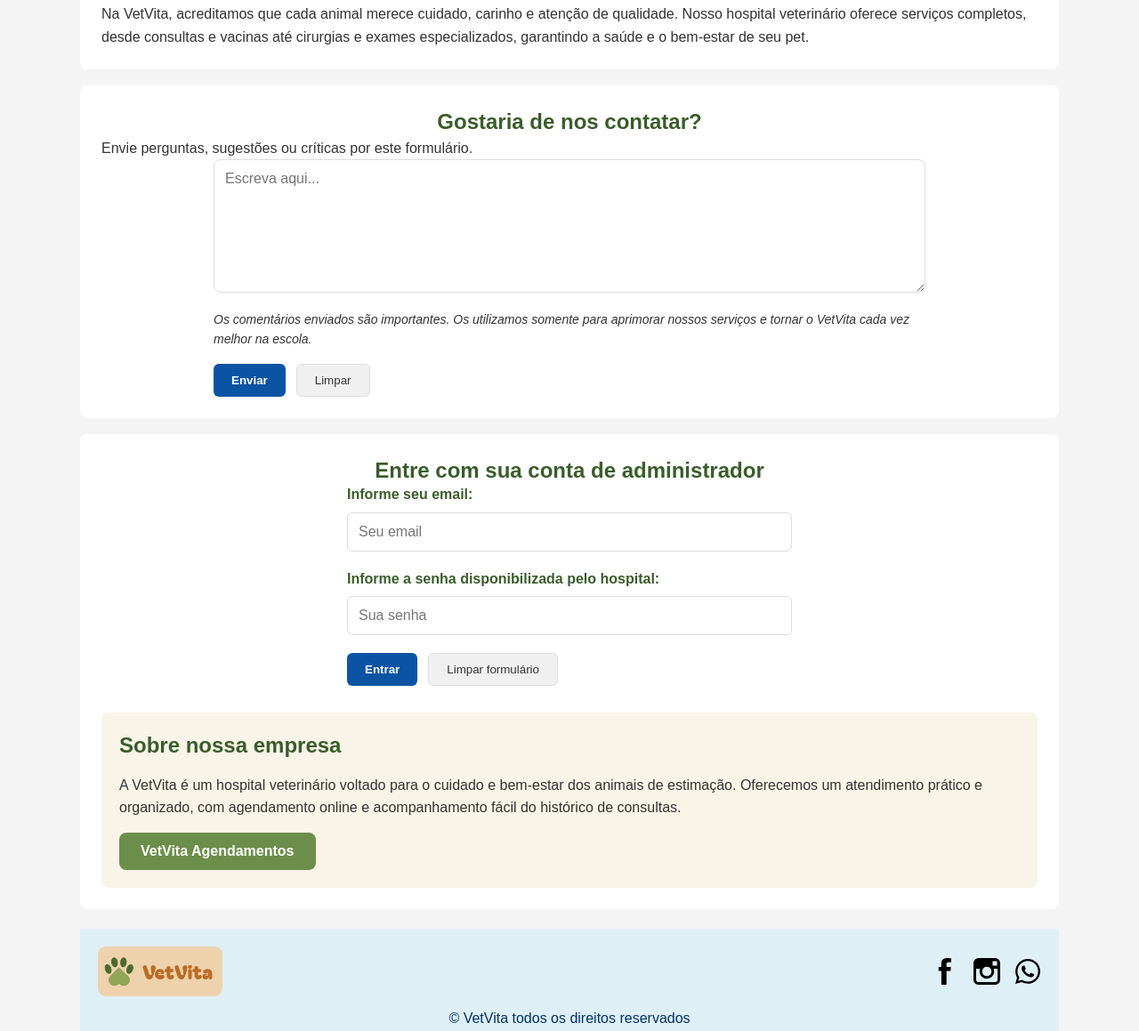
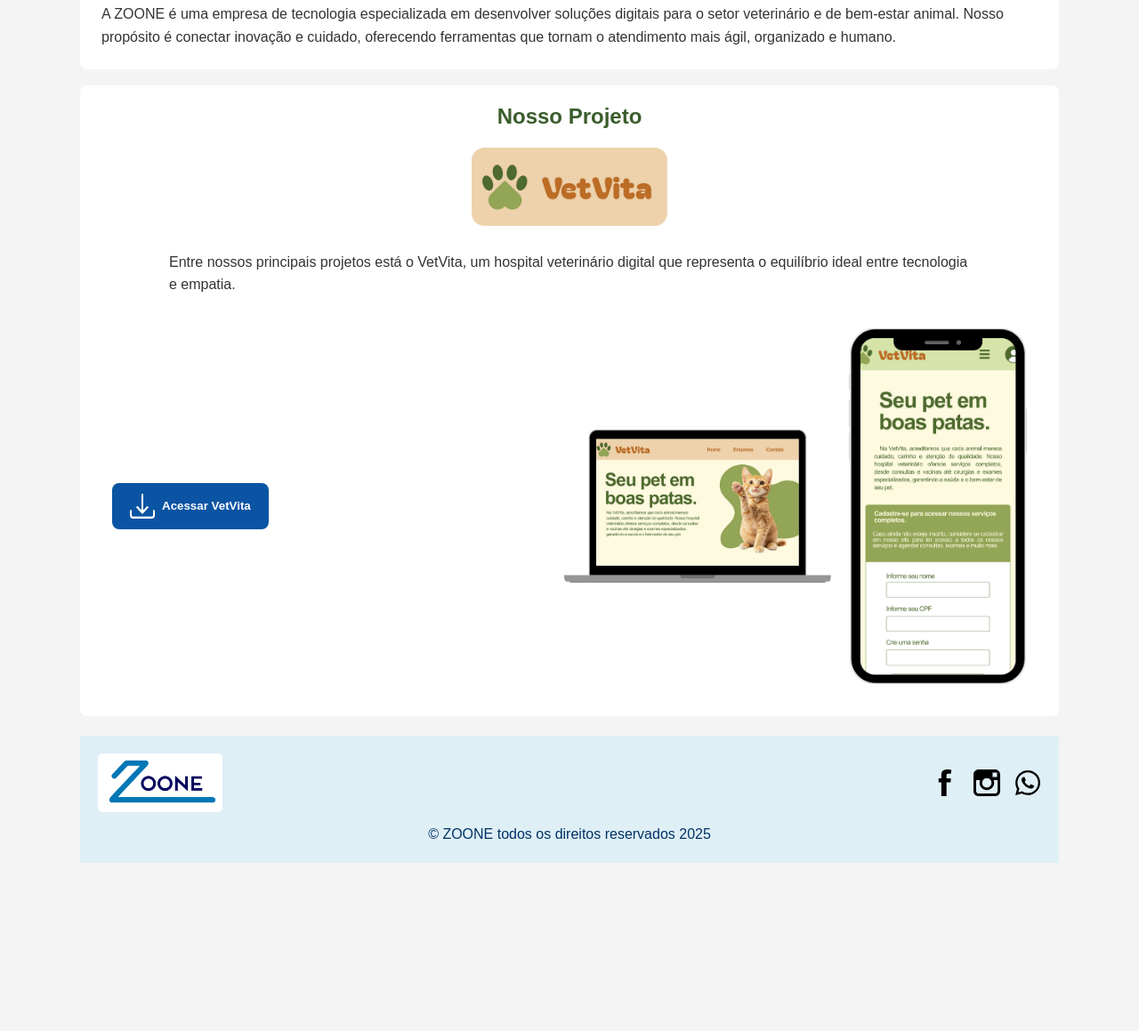
Before and after one commit to GabrielFornielis/VetVita, a website: page Public/index.html in a window 1280 px wide. Shown: the part 597-1756 px from the top of the page at 89% size. After the commit the page ends 1567 px from the top, so only its background shows below. Drawn offline with Linux system fonts and the light colour scheme.

Commit message:
Voltando uma alteração

```diff
--- a/Public/css/style.css
+++ b/Public/css/style.css
@@ -16,8 +16,8 @@
   display: none !important;
 }
 
-/* VETVITA (web-like even on mobile) */
-#main-vetvita {
+/* ZOONE (web-like even on mobile) */
+#main-zoone {
   min-height: 100vh;
 }
 
@@ -77,118 +77,88 @@
   padding: 18px;
 }
 
-.sobre, .contato, .admin {
+.sobre {
   background: #fff;
   padding: 24px;
   border-radius: 8px;
   margin-top: 18px;
 }
 
-.sobre p, .contato p, .admin p {
+.sobre p {
   line-height: 1.6;
   color: #333;
 }
 
-/* FORMULÁRIO DE CONTATO */
-.form-section {
-  max-width: 800px;
-  margin: 0 auto;
+/* PROJETO / DOWNLOAD */
+.projeto {
+  display: flex;
+  flex-direction: column;
+  gap: 18px;
+  padding: 18px;
+  background: #fff;
+  margin-top: 18px;
+  border-radius: 8px;
+  min-height: 50vh;
 }
 
-.contact-textarea {
-  width: 100%;
-  height: 150px;
-  padding: 12px;
-  border: 1px solid #ddd;
-  border-radius: 8px;
-  font-family: Arial, sans-serif;
-  font-size: 16px;
-  resize: vertical;
-  margin-bottom: 12px;
+.vetvita-logo {
+  width: 220px;
+  display: block;
+  margin: 0 auto 10px auto;
 }
 
-.form-note {
-  font-size: 14px;
-  color: #666;
-  margin-bottom: 16px;
-  font-style: italic;
+.descricao {
+  max-width: 900px;
+  margin: 0 auto;
+  line-height: 1.6;
+  color: #333;
 }
 
-.form-buttons {
+.download-section {
   display: flex;
-  gap: 12px;
+  flex-wrap: wrap;
+  gap: 24px;
+  align-items: center;
+  justify-content: space-between;
+  padding: 18px;
+  background: #fff;
+  border-radius: 8px;
 }
 
-.submit-btn, .login-btn {
+/* botão download */
+.download-btn {
+  display: inline-flex;
+  align-items: center;
+  padding: 12px 20px;
   background: #0a54a3;
-  color: white;
+  color: #fff;
+  border-radius: 8px;
+  text-decoration: none;
+  font-weight: 700;
   border: none;
-  padding: 10px 20px;
-  border-radius: 6px;
-  cursor: pointer;
-  font-weight: bold;
-}
-
-.clear-btn {
-  background: #f0f0f0;
-  color: #333;
-  border: 1px solid #ddd;
-  padding: 10px 20px;
-  border-radius: 6px;
   cursor: pointer;
 }
 
-/* FORMULÁRIO ADMIN */
-.admin-form {
-  max-width: 500px;
-  margin: 0 auto 30px auto;
+.download-btn img {
+  width: 28px;
+  height: 28px;
+  margin-right: 8px;
 }
 
-.form-group {
-  margin-bottom: 20px;
+/* imagens */
+.imagens {
+  display: flex;
+  gap: 20px;
+  align-items: center;
 }
 
-.form-group label {
-  display: block;
-  margin-bottom: 8px;
-  font-weight: bold;
-  color: #3a5d2b;
+.imagens img {
+  border-radius: 10px;
+  max-width: 100%;
+  height: auto;
 }
 
-.form-group input {
-  width: 100%;
-  padding: 12px;
-  border: 1px solid #ddd;
-  border-radius: 6px;
-  font-size: 16px;
-}
-
-/* SEÇÃO SOBRE A EMPRESA */
-.company-info {
-  background: #f8f4e8;
-  padding: 20px;
-  border-radius: 8px;
-  margin-top: 30px;
-}
-
-.company-info h2 {
-  color: #3a5d2b;
-  margin-bottom: 15px;
-}
-
-.agendamento-btn {
-  background: #6b8f4a;
-  color: white;
-  border: none;
-  padding: 12px 24px;
-  border-radius: 8px;
-  cursor: pointer;
-  font-weight: bold;
-  margin-top: 15px;
-  font-size: 16px;
-}
-
-/* FOOTER VETVITA */
+/* FOOTER ZOONE */
 .footer {
   background: #dfeff6;
   padding: 20px;
@@ -224,7 +194,7 @@
   cursor: pointer;
 }
 
-/* VETVITA APP (app UI) - PÁGINA ÚNICA */
+/* VETVITA (app UI) - PÁGINA ÚNICA */
 #vetvita-app {
   min-height: 100vh;
   background: #faf3df;
@@ -258,7 +228,7 @@
   color: #3a5d2b;
 }
 
-.back-to-main {
+.back-to-zoone {
   background: transparent;
   color: #3a5d2b;
   border: 1px solid #3a5d2b;
@@ -566,13 +536,18 @@
     gap: 8px;
   }
 
-  .form-buttons {
+  .download-section {
     flex-direction: column;
+    align-items: center;
   }
 
-  .footer-content {
+  .imagens {
     flex-direction: column;
-    text-align: center;
+    align-items: center;
+  }
+
+  .vetvita-logo {
+    width: 160px;
   }
 
   .vv-time-grid {
--- a/Public/index.html
+++ b/Public/index.html
@@ -3,114 +3,82 @@
 <head>
   <meta charset="utf-8" />
   <meta name="viewport" content="width=device-width,initial-scale=1.0,viewport-fit=cover" />
-  <title>VetVita - Hospital Veterinário</title>
+  <title>ZOONE - Tecnologia e Cuidado Animal</title>
 
   <link rel="manifest" href="/manifest.json">
   <link rel="apple-touch-icon" href="/img/icons/IcoVetVita-192x192.png">
   <link rel="stylesheet" href="/css/style.css">
 </head>
 <body>
-  <!-- Página VetVita Principal -->
-  <div id="main-vetvita" class="site-root">
+  <!-- Página ZOONE -->
+  <div id="main-zoone" class="site-root">
     <header>
-      <img src="/img/LogoVetVita(ComFundo).png" alt="Logo VetVita" class="logo">
+      <img src="/img/LogoZoone.png" alt="Logo ZOONE" class="logo">
       <nav>
         <a href="#" data-page="home">Home</a>
-        <a href="#" data-page="sobre">Sobre</a>
+        <a href="#" data-page="projetos">Nossos Projetos</a>
         <a href="#" data-page="contato">Contato</a>
-        <a href="#" data-page="admin">Admin</a>
+        <a href="#" data-page="vetvita">VetVita</a>
       </nav>
       <div style="display:flex;align-items:center;gap:12px">
         <div class="install-area">
-          <button class="btn-install" data-install>Instalar App</button>
+          <button class="btn-install" data-install>Instalar VetVita</button>
         </div>
         <img class="perfil-icon" src="/img/icon.png" alt="Perfil">
       </div>
     </header>
 
     <section class="hero container" id="home">
-      <h2>Seu pet em<br>boas patas.</h2>
+      <h2>Conectando <br> tecnologia e<br> cuidado animal.</h2>
     </section>
 
     <section class="sobre container" id="sobre">
       <p>
-        Na VetVita, acreditamos que cada animal merece cuidado, carinho e atenção de qualidade.
-        Nosso hospital veterinário oferece serviços completos, desde consultas e vacinas até
-        cirurgias e exames especializados, garantindo a saúde e o bem-estar de seu pet.
+        A ZOONE é uma empresa de tecnologia especializada em desenvolver soluções digitais para o setor veterinário e de bem-estar animal.
+        Nosso propósito é conectar inovação e cuidado, oferecendo ferramentas que tornam o atendimento mais ágil, organizado e humano.
       </p>
     </section>
 
-    <section class="contato container" id="contato">
-      <h1 style="text-align:center;color:#3a5d2b">Gostaria de nos contatar?</h1>
+    <section class="projeto container" id="projetos">
+      <h1 style="text-align:center;color:#3a5d2b">Nosso Projeto</h1>
+      <img class="vetvita-logo" src="/img/LogoVetVita(ComFundo).png" alt="Logo VetVita">
       <p class="descricao">
-        Envie perguntas, sugestões ou críticas por este formulário.
+        Entre nossos principais projetos está o VetVita, um hospital veterinário digital que representa o equilíbrio ideal entre tecnologia e empatia.
       </p>
 
-      <div class="form-section">
-        <textarea class="contact-textarea" placeholder="Escreva aqui..."></textarea>
-        <p class="form-note">
-          Os comentários enviados são importantes. Os utilizamos somente para aprimorar nossos serviços e tornar o VetVita cada vez melhor na escola.
-        </p>
-        <div class="form-buttons">
-          <button class="submit-btn">Enviar</button>
-          <button class="clear-btn">Limpar</button>
+      <div class="download-section">
+        <button class="download-btn" data-page="vetvita">
+          <img src="/img/Dowload.png" alt="download"> Acessar VetVita
+        </button>
+
+        <div class="imagens">
+          <img id="imgweb" src="/img/WebVetVita.png" width="300" height="200" alt="Imagem Laptop">
+          <img id="imgmobile" src="/img/MobileVetVita.png" width="200" height="350" alt="Imagem Celular">
         </div>
-      </div>
-    </section>
-
-    <section class="admin container" id="admin">
-      <h1 style="text-align:center;color:#3a5d2b">Entre com sua conta de administrador</h1>
-
-      <div class="admin-form">
-        <div class="form-group">
-          <label for="admin-email">Informe seu email:</label>
-          <input type="email" id="admin-email" placeholder="Seu email">
-        </div>
-
-        <div class="form-group">
-          <label for="admin-password">Informe a senha disponibilizada pelo hospital:</label>
-          <input type="password" id="admin-password" placeholder="Sua senha">
-        </div>
-
-        <div class="form-buttons">
-          <button class="login-btn">Entrar</button>
-          <button class="clear-btn">Limpar formulário</button>
-        </div>
-      </div>
-
-      <div class="company-info">
-        <h2>Sobre nossa empresa</h2>
-        <p>
-          A VetVita é um hospital veterinário voltado para o cuidado e bem-estar dos animais de estimação.
-          Oferecemos um atendimento prático e organizado, com agendamento online e acompanhamento fácil do histórico de consultas.
-        </p>
-        <button class="agendamento-btn" data-page="vetvita">
-          VetVita Agendamentos
-        </button>
       </div>
     </section>
 
     <footer class="footer container">
       <div class="footer-content">
-        <div class="footer-logo"><img src="/img/LogoVetVita(ComFundo).png" alt="Logo VetVita" style="width:140px"></div>
+        <div class="footer-logo"><img src="/img/LogoZoone.png" alt="Logo" style="width:140px"></div>
         <div class="footer-icons">
           <a href="#"><img src="/img/facebook.svg" alt="FB"></a>
           <a href="#"><img src="/img/instagram.svg" alt="IG"></a>
           <a href="#"><img src="/img/whatsapp.svg" alt="WA"></a>
         </div>
       </div>
-      <p style="text-align:center;color:#003366;margin-top:8px">© VetVita todos os direitos reservados</p>
+      <p style="text-align:center;color:#003366;margin-top:8px">© ZOONE todos os direitos reservados 2025</p>
     </footer>
   </div>
 
-  <!-- Página VetVita App (inicialmente oculta) -->
+  <!-- Página VetVita ÚNICA (inicialmente oculta) -->
   <div id="vetvita-app" class="hidden">
     <div class="vv-header">
       <div class="vv-brand">
         <img src="/img/LogoVetVita(ComFundo).png" alt="VetVita">
         <strong>VetVita</strong>
       </div>
-      <button class="back-to-main" data-page="home">← Voltar</button>
+      <button class="back-to-zoone" data-page="home">← Voltar</button>
     </div>
 
     <!-- Página ÚNICA do VetVita com todas as seções -->
@@ -123,7 +91,7 @@
         <div class="vv-section-divider"></div>
 
         <h3 class="vv-section-title">Cadastre-se para acessar nossos serviços completos.</h3>
-        <p class="vv-section-sub">Caso ainda não esteja cadastrado, considere se cadastrar em nosso site para ter acesso a todos os nossos serviços e agendar consultas, exames e muito mais.</p>
+        <p class="vv-section-sub">Caso ainda não esteja nos filho, considere se cadastrar em nós o site para ter atresso a todos os nossos serviços e agendar consultas, ev arres e muito mais.</p>
 
         <div class="vv-section-divider"></div>
 
@@ -181,11 +149,11 @@
           <div class="vv-service-grid">
             <div class="vv-service-card">
               <h3>Exame de sangue<br>completo</h3>
-              <p>Para detectar infecções e<br>avaliar a saúde geral.</p>
+              <p>Para detectar interções e<br>avaliar a saúde geral.</p>
             </div>
 
             <div class="vv-service-card">
-              <h3>Ultrassonografia<br>abdominal</h3>
+              <h3>Ultrassorografia<br>abdominal</h3>
               <p>Visualização interna<br>de órgãos.</p>
             </div>
           </div>
@@ -199,13 +167,13 @@
           <div class="vv-service-grid">
             <div class="vv-service-card">
               <h3>Vacina V8 ou V10</h3>
-              <p>Proteção contra doenças<br>vitais graves.</p>
+              <p>Proteção conta doenças<br>vitais graves.</p>
               <button class="vv-btn-secondary vv-agendar-btn" data-service="v8v10">Agendar</button>
             </div>
 
             <div class="vv-service-card">
-              <h3>Vacina antirrábica</h3>
-              <p>Obrigatória e essencial<br>para todos os pets.</p>
+              <h3>Vacina aritmática</h3>
+              <p>Obrigatório e essencial<br>para todos os pets.</p>
               <button class="vv-btn-secondary">Agendar</button>
             </div>
           </div>
@@ -215,7 +183,7 @@
       <!-- Seção 3: Agendamento V8/V10 -->
       <section class="vv-agendamento-section">
         <h2 class="vv-service-title">Vacina V8 ou V10</h2>
-        <p class="vv-service-description">A vacina V8 para cães é uma vacina polivalente essencial na rotina de cuidado veterinário. Ela protege os cães contra oito doenças graves, ajudando a prevenir infecções contagiosas e potencialmente fatais.</p>
+        <p class="vv-service-description">A vacina V8 para cães é uma vacina polivalente assencial na rotina de cuidado veterinários. Ela protege os cães conta alto doenças graves, ajudando a prevenir infecções contagiosas e potencialmente ratais.</p>
 
         <div class="vv-section-divider"></div>
 
@@ -240,7 +208,7 @@
         </div>
 
         <div class="vv-price-section">
-          <p class="vv-price">Valor do serviço: R$ 120</p>
+          <p class="vv-price">Valor do serviço: R$ 2</p>
           <button class="vv-btn-primary">Agendar</button>
         </div>
       </section>
--- a/Public/js/script.js
+++ b/Public/js/script.js
@@ -1,22 +1,18 @@
 // SPA Navigation
 function showPage(pageId) {
   // Hide all pages
-  document.getElementById('main-vetvita').classList.add('hidden');
+  document.getElementById('main-zoone').classList.add('hidden');
   document.getElementById('vetvita-app').classList.add('hidden');
 
   // Show selected page
-  if (pageId === 'home' || pageId === 'sobre' || pageId === 'contato' || pageId === 'admin') {
-    document.getElementById('main-vetvita').classList.remove('hidden');
+  if (pageId === 'home' || pageId === 'projetos' || pageId === 'contato') {
+    document.getElementById('main-zoone').classList.remove('hidden');
 
     // Scroll to section if needed
     if (pageId === 'home') {
       window.scrollTo(0, 0);
-    } else if (pageId === 'sobre') {
-      document.getElementById('sobre').scrollIntoView({ behavior: 'smooth' });
-    } else if (pageId === 'contato') {
-      document.getElementById('contato').scrollIntoView({ behavior: 'smooth' });
-    } else if (pageId === 'admin') {
-      document.getElementById('admin').scrollIntoView({ behavior: 'smooth' });
+    } else if (pageId === 'projetos') {
+      document.getElementById('projetos').scrollIntoView({ behavior: 'smooth' });
     }
   } else if (pageId === 'vetvita') {
     document.getElementById('vetvita-app').classList.remove('hidden');
@@ -43,13 +39,13 @@
     });
   });
 
-  // Auto-show VetVita App if PWA, otherwise show VetVita Main
+  // Auto-show VetVita if PWA, otherwise show ZOONE
   if (isPWA()) {
     showPage('vetvita');
-    console.log('PWA detectado - Mostrando VetVita App');
+    console.log('PWA detectado - Mostrando VetVita');
   } else {
     showPage('home');
-    console.log('Navegador normal - Mostrando VetVita Principal');
+    console.log('Navegador normal - Mostrando ZOONE');
   }
 });
 
@@ -64,7 +60,7 @@
       deferredPrompt = null;
       return;
     }
-    // fallback: navigate to VetVita App
+    // fallback: navigate to VetVita
     showPage('vetvita');
   });
 });
@@ -76,7 +72,7 @@
 
 window.addEventListener('appinstalled', e => {
   console.log('PWA VetVita instalado', e);
-  // Quando instalar, já mostra o VetVita App
+  // Quando instalar, já mostra o VetVita
   showPage('vetvita');
 });
 
@@ -125,32 +121,3 @@
     });
   });
 });
-
-// Botão de limpar formulário de contato
-document.querySelectorAll('.clear-btn').forEach(btn => {
-  btn.addEventListener('click', function() {
-    const form = this.closest('.form-section') || this.closest('.admin-form');
-    if (form) {
-      const inputs = form.querySelectorAll('input, textarea');
-      inputs.forEach(input => {
-        input.value = '';
-      });
-    }
-  });
-});
-
-// Botão de login admin
-const loginBtn = document.querySelector('.login-btn');
-if (loginBtn) {
-  loginBtn.addEventListener('click', function() {
-    const email = document.getElementById('admin-email').value;
-    const password = document.getElementById('admin-password').value;
-
-    if (email && password) {
-      alert('Login realizado com sucesso!');
-      // Aqui você pode adicionar a lógica de autenticação real
-    } else {
-      alert('Por favor, preencha todos os campos.');
-    }
-  });
-}
--- a/service-worker.js
+++ b/service-worker.js
@@ -6,6 +6,7 @@
   '/manifest.json',
   '/css/style.css',
   '/js/script.js',
+  '/img/LogoZoone.png',
   '/img/LogoVetVita(ComFundo).png',
   '/img/Dowload.png',
   '/img/WebVetVita.png',
```
Also changed, not shown: manifest.json.
